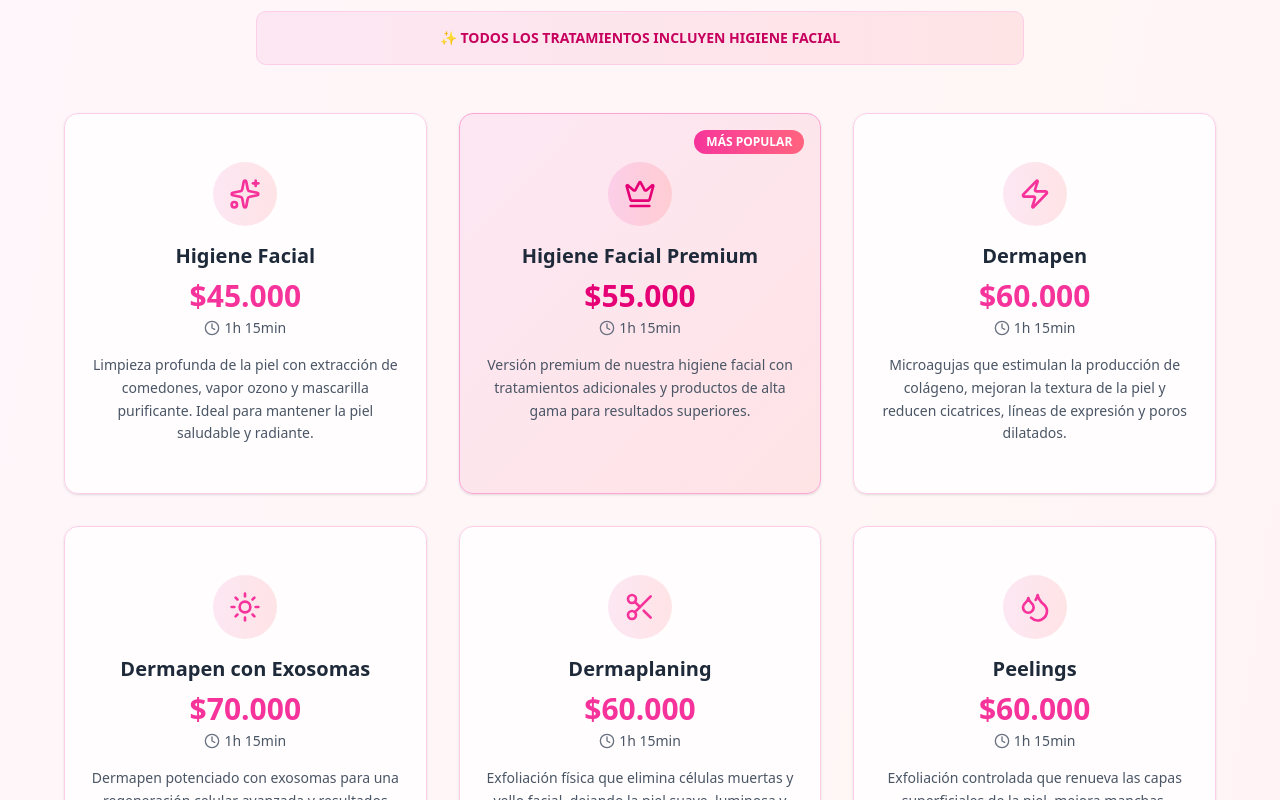
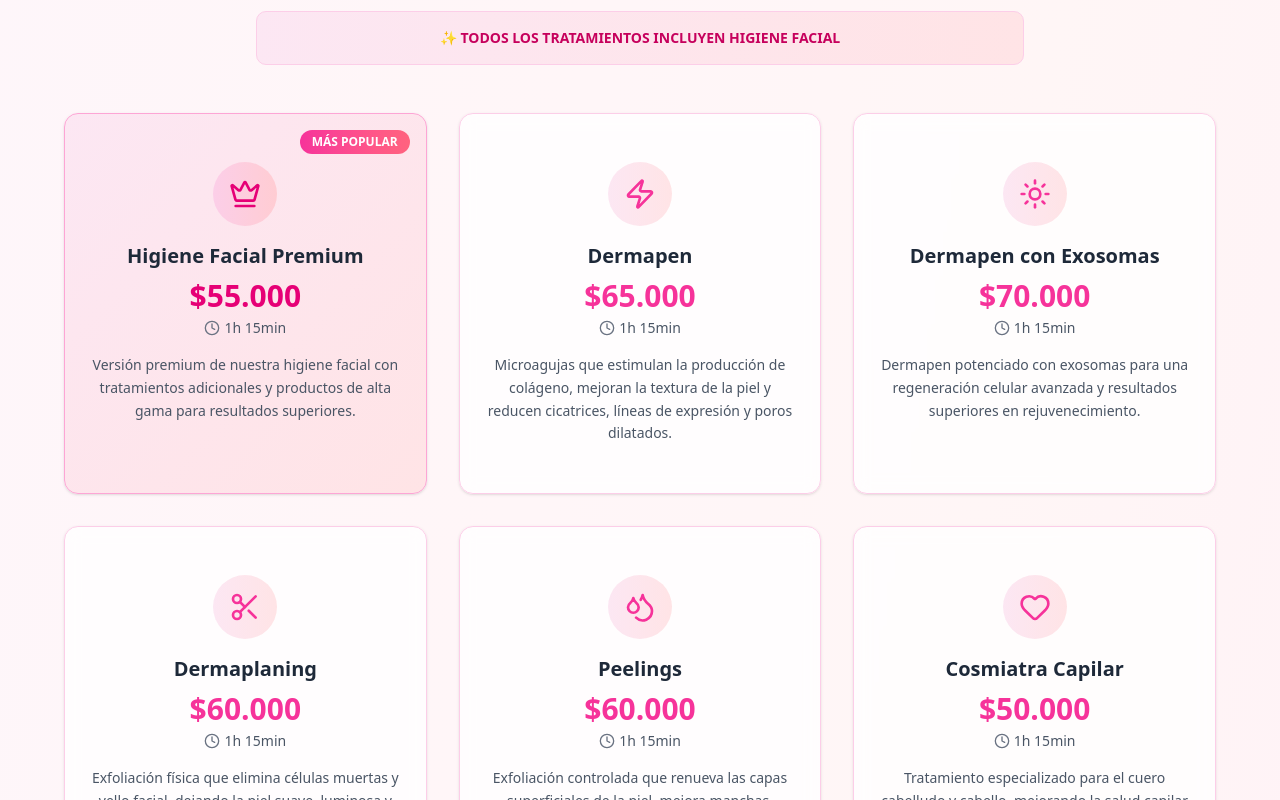
Before and after one commit to EnzoDerviche/Cosmetologist, a Next.js app: page / in a window 1280 px wide. Shown: the part 1320-2120 px from the top of the page. Built offline with nearby package versions, Linux system fonts and the light colour scheme.

Commit message:
actualiazcion

```diff
--- a/components/services-section.tsx
+++ b/components/services-section.tsx
@@ -11,14 +11,6 @@ interface ServicesSectionProps {
 export function ServicesSection({ onWhatsAppClick }: ServicesSectionProps) {
   const services = [
     {
-      icon: Sparkles,
-      title: "Higiene Facial",
-      price: "$45.000",
-      duration: "1h 15min",
-      description:
-        "Limpieza profunda de la piel con extracción de comedones, vapor ozono y mascarilla purificante. Ideal para mantener la piel saludable y radiante.",
-    },
-    {
       icon: Crown,
       title: "Higiene Facial Premium",
       price: "$55.000",
@@ -30,7 +22,7 @@ export function ServicesSection({ onWhatsAppClick }: ServicesSectionProps) {
     {
       icon: Zap,
       title: "Dermapen",
-      price: "$60.000",
+      price: "$65.000",
       duration: "1h 15min",
       description:
         "Microagujas que estimulan la producción de colágeno, mejoran la textura de la piel y reducen cicatrices, líneas de expresión y poros dilatados.",
```
